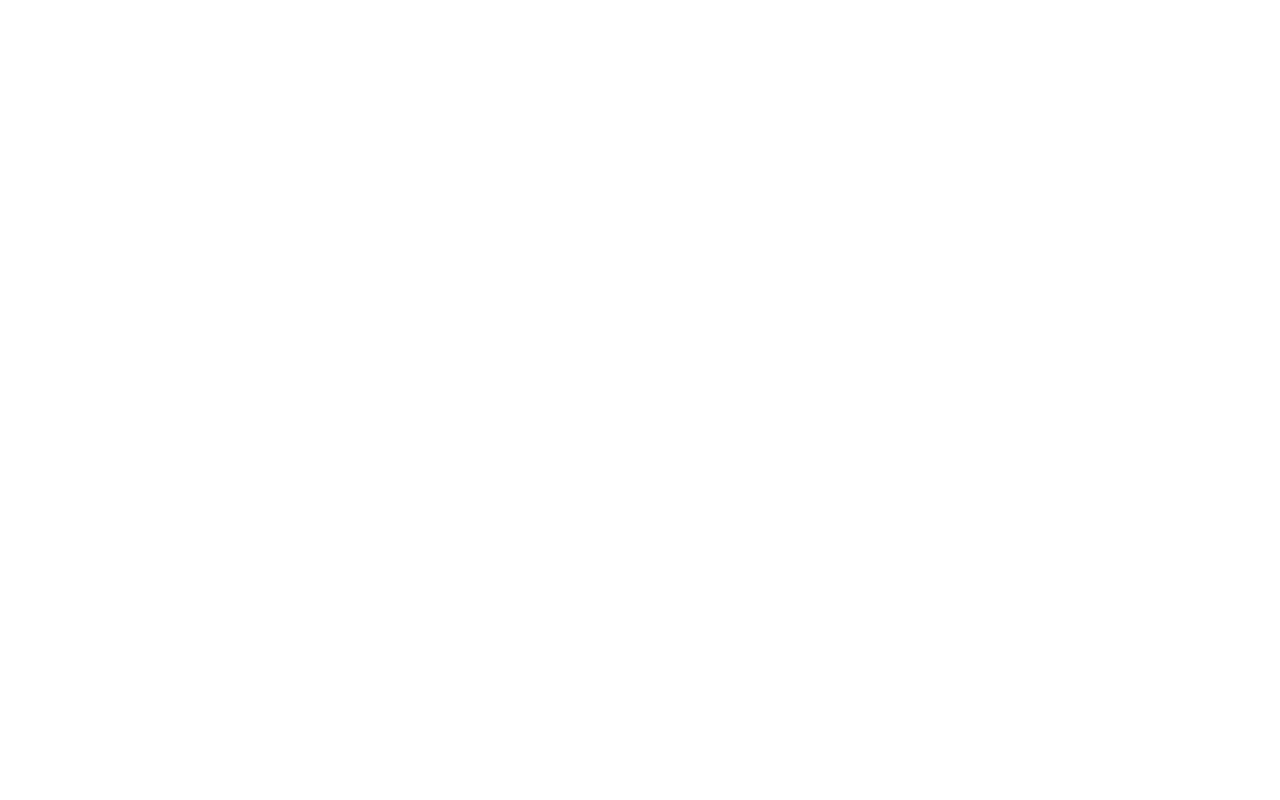
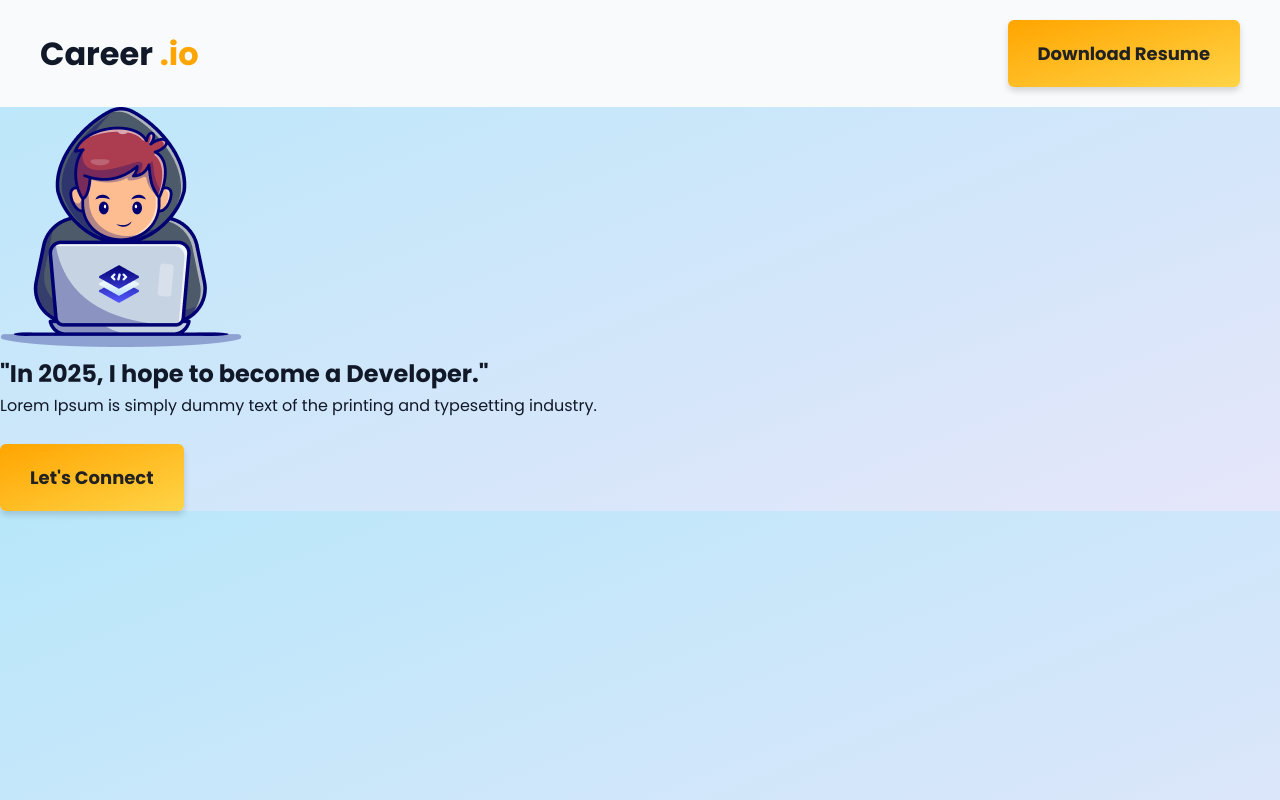
Before and after one commit to Smart-imran/The-Career-Mission-2025-By-Imran, a plain HTML site: page index.html in a window 1280 px wide. Drawn offline with Linux system fonts and the light colour scheme.

Commit message:
Header Complete

```diff
--- a/index.html
+++ b/index.html
@@ -1,11 +1,34 @@
 <!DOCTYPE html>
 <html lang="en">
+
 <head>
     <meta charset="UTF-8">
+    <meta name="description" content="Career Mission 2025 by Imran">
+    <meta name="keywords" content="HTML, CSS,">
+    <meta name="author" content="Imran">
     <meta name="viewport" content="width=device-width, initial-scale=1.0">
-    <title>Document</title>
+    <title>Career.io</title>
+    <link rel="stylesheet" href="https://fonts.googleapis.com/css2?family=Poppins:wght@400;500;600;700&display=swap">
+
+    <link rel="stylesheet" href="./styles/style.css">
+
+
 </head>
+
 <body>
+   <header>
+        <div class="logo-design">Career <span>.io</span></div>
+        <button class="btn">Download Resume</button>
+    </header>
+
+    <section class="hero">
+        <img src="assets/hero-developer.png" alt="Developer Icon">
+        <h1>"In 2025, I hope to become a Developer."</h1>
+        <p>Lorem Ipsum is simply dummy text of the printing and typesetting industry.</p>
+        <br>
+        <button class="btn">Let's Connect</button>
+    </section>
 
 </body>
+
 </html>
--- a/styles/style.css
+++ b/styles/style.css
@@ -0,0 +1,50 @@
+*{
+    margin: 0;
+    padding: 0;
+    box-sizing: border-box;
+    font-family: 'Poppins', sans-serif;
+
+}
+
+body {
+    background: linear-gradient(to bottom right, #B8E7FA, #E6E6FA);
+    color: #111827;
+    line-height: 1.6;
+}
+
+header {
+    display: flex;
+    justify-content: space-between;
+    align-items: center;
+    padding: 20px 40px;
+    background-color: #f9fafb;
+}
+
+.logo-design{
+    font-size: 32px;
+    font-weight: bold;
+}
+
+.logo-design span{
+    color: #FFA500;
+}
+
+.btn {
+    background: linear-gradient(to bottom right, #FFA500, #FFD447);
+    padding: 20px 30px;
+    font-size: large;
+    border: none;
+    border-radius: 6px;
+    cursor: pointer;
+    font-weight: bold;
+    box-shadow: 0 4px 6px rgba(0, 0, 0, 0.15);
+    transition: all 0.3s ease;
+    color: #222;
+}
+
+
+.btn:hover {
+    background: linear-gradient(to bottom right, #f59e0b, #facc15);
+    box-shadow: 0 6px 10px rgba(0, 0, 0, 0.2);
+    transform: translateY(-2px);
+}
```
